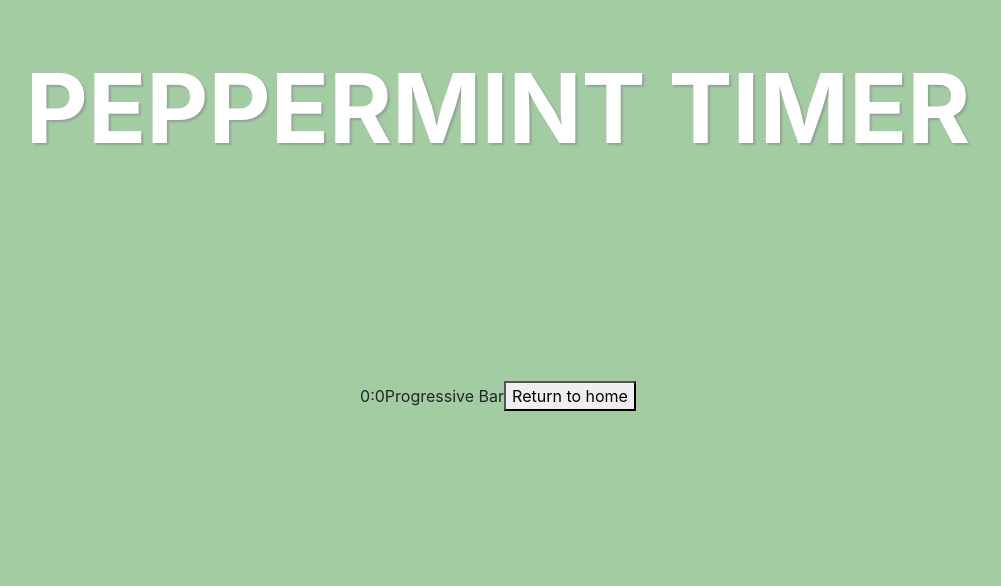
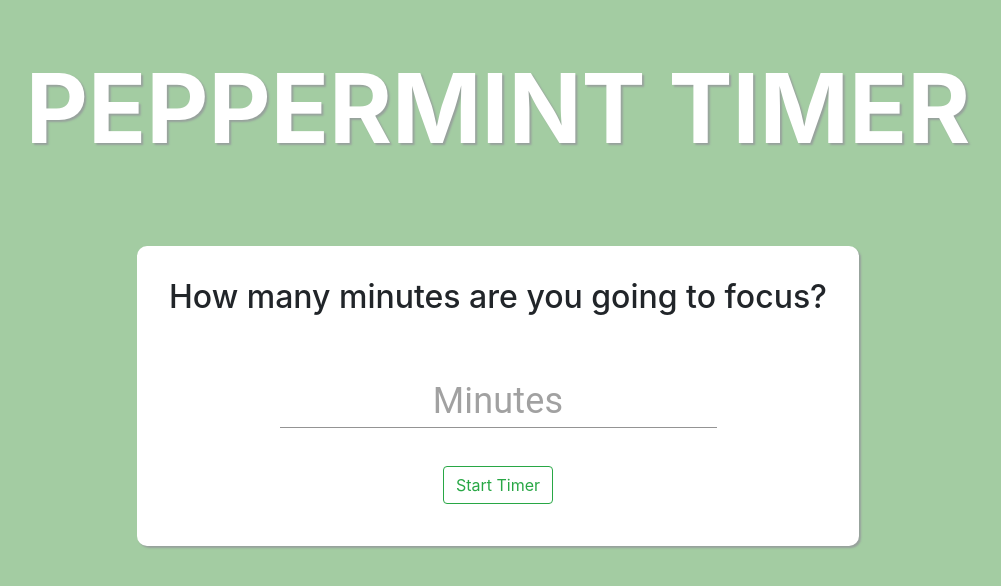
Before and after one commit to peppermintc/peppermint-timer, a React (Create React App) app: page / in a window 1280 px wide. Both pictures are taken after a click on the button "START". Shown: the top 586 px of the page, without its empty margins (142-1143 px from the left). Built offline with nearby package versions, Linux system fonts and the light colour scheme.

Commit message:
feat: time selector ui

```diff
--- a/package.json
+++ b/package.json
@@ -3,11 +3,13 @@
   "version": "0.1.0",
   "private": true,
   "dependencies": {
+    "@material-ui/core": "^4.11.2",
     "@testing-library/jest-dom": "^5.11.4",
     "@testing-library/react": "^11.1.0",
     "@testing-library/user-event": "^12.1.10",
     "bootstrap": "^4.5.3",
     "react": "^17.0.1",
+    "react-bootstrap": "^1.4.0",
     "react-dom": "^17.0.1",
     "react-scripts": "4.0.0",
     "web-vitals": "^0.2.4"
--- /dev/null
+++ b/src/components/minute_input/minute_input.jsx
@@ -0,0 +1,32 @@
+import React, { useState } from "react";
+import TextField from "@material-ui/core/TextField";
+import styles from "./minute_input.module.css";
+
+export default function MinuteInput() {
+  const [value, setValue] = useState("");
+
+  const handleChange = (event) => {
+    setValue(event.target.value);
+  };
+
+  return (
+    <div className={styles.container}>
+      <TextField
+        onChange={handleChange}
+        id="standard-textarea"
+        placeholder="Minutes"
+        multiline
+        inputProps={{
+          style: {
+            fontSize: 36,
+            height: 45,
+            textAlign: "center",
+            padding: "16px 14px",
+            boxSizing: "border-box",
+          },
+        }} // font size of input text
+        margin="normal"
+      />
+    </div>
+  );
+}
--- /dev/null
+++ b/src/components/minute_input/minute_input.module.css
@@ -0,0 +1,3 @@
+.container {
+  margin-top: 30px;
+}
--- /dev/null
+++ b/src/components/time_selector/time_selector.jsx
@@ -0,0 +1,20 @@
+import React from "react";
+import { Button } from "react-bootstrap";
+import styles from "./time_selector.module.css";
+import MinuteInput from "../minute_input/minute_input";
+
+const TimeSelector = (props) => {
+  return (
+    <div className={styles.container}>
+      <h2>How many minutes are you going to focus?</h2>
+      <div className={styles.input_container}>
+        <MinuteInput />
+        <div className={styles.startTimerButton}>
+          <Button variant="outline-success">Start Timer</Button>
+        </div>
+      </div>
+    </div>
+  );
+};
+
+export default TimeSelector;
--- /dev/null
+++ b/src/components/time_selector/time_selector.module.css
@@ -0,0 +1,25 @@
+.container {
+  padding: 2em;
+  background-color: white;
+  box-shadow: 2px 2px 2px rgb(151, 161, 156);
+  border-radius: 10px;
+
+  animation: effect 0.15s ease-in;
+}
+
+@keyframes effect {
+  0% {
+    transform: scale(1.02);
+  }
+}
+
+.input_container {
+  display: flex;
+  flex-direction: column;
+  align-items: center;
+}
+
+.startTimerButton {
+  margin-top: 30px;
+  margin-bottom: 10px;
+}
--- a/src/components/timer_container/timer_container.jsx
+++ b/src/components/timer_container/timer_container.jsx
@@ -2,6 +2,7 @@ import React, { useState } from "react";
 import Clock from "../clock/clock";
 import StartButton from "../start_button/start_button";
 import styles from "./timer_container.module.css";
+import TimeSelector from "../time_selector/time_selector";
 
 const TimerContainer = (props) => {
   const [startClicked, setStartClicked] = useState(false);
@@ -17,12 +18,17 @@ const TimerContainer = (props) => {
 
   return (
     <div className={styles.timer_container}>
-      {startClicked && <Clock />}
+      {!startClicked ? (
+        <StartButton toggleStart={toggleStart} />
+      ) : (
+        <TimeSelector />
+      )}
+
+      {/* {startClicked && <Clock />}
       {startClicked && <div>Progressive Bar</div>}
-      {!startClicked && <StartButton toggleStart={toggleStart} />}
       {startClicked && (
         <button onClick={() => toggleStart()}>Return to home</button>
-      )}
+      )} */}
     </div>
   );
 };
```
Also changed, not shown: 1 other file (tests, documents, lock files or other folders).
